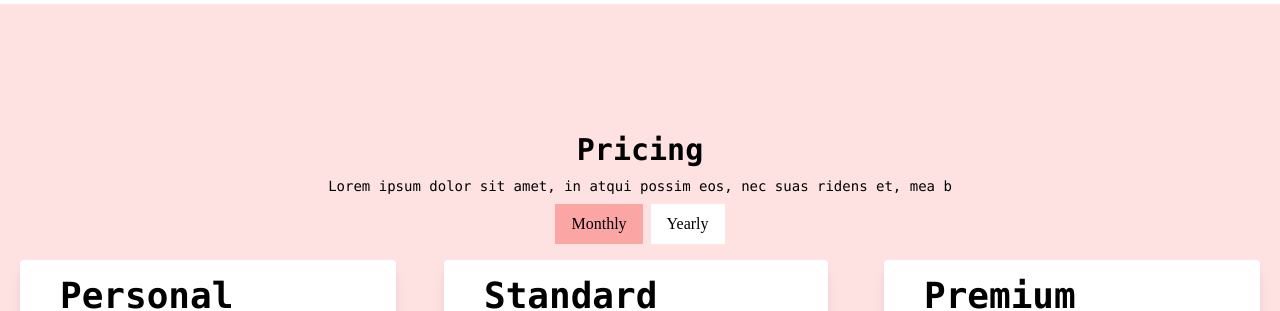
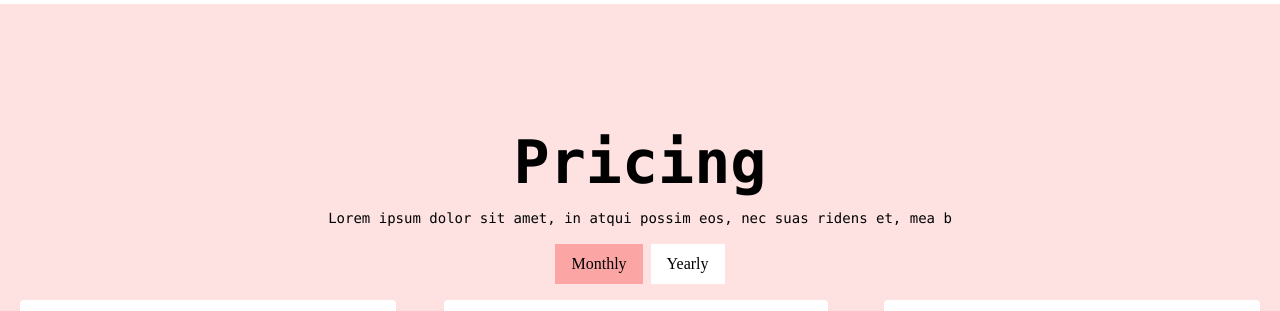
Before and after one commit to arushiMWork2004/maqroBudgetStore, a Next.js app: page / in a window 1280 px wide. Shown: the part 2960-3271 px from the top of the page. Built offline with nearby package versions, Linux system fonts and the light colour scheme.

Commit message:
Update Pricing.jsx

```diff
--- a/components/Pricing.jsx
+++ b/components/Pricing.jsx
@@ -10,10 +10,10 @@ const PricingPlan = () => {
   return (
     <div className="container mx-auto py-8 mt-6 mb-6">
       <div>
-        <h1 className="flex mb-2 justify-center text-center font-bold text-4xl sm:text-2xl md:text-3xl font-mono">
+        <h1 className="flex mb-2 justify-center text-center font-bold text-8xl sm:text-2xl md:text-6xl font-mono font-bold mb-4">
           Pricing
         </h1>
-        <p className="flex mb-2 justify-center text-center text-xl sm:text-sm font-mono">
+        <p className="flex mb-4 justify-center text-center text-xl sm:text-sm font-mono mb-4">
           Lorem ipsum dolor sit amet, in atqui possim eos, nec suas ridens et, mea b
         </p>
       </div>
```
